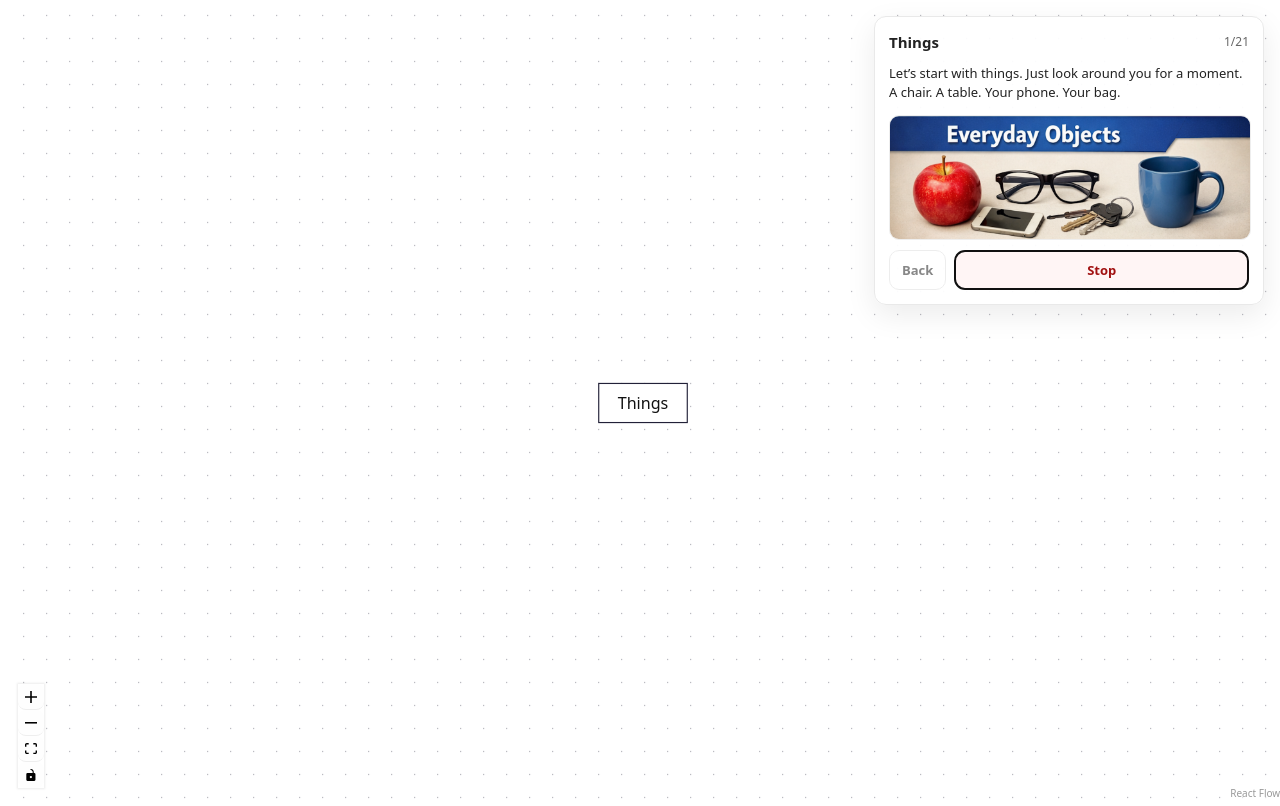
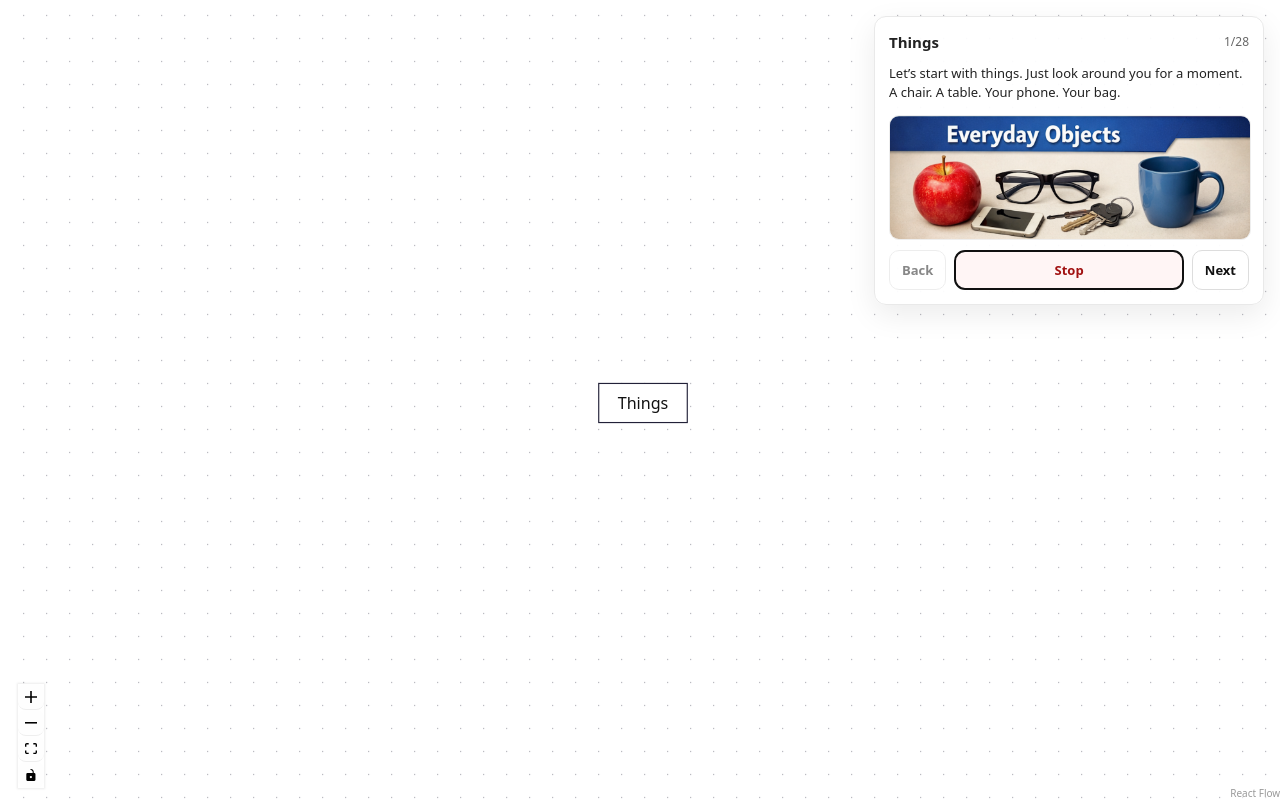
Before and after one commit to Sohaib-Sana/concept_map_learning, a React (Vite) app: page / in a window 1280 px wide. Both pictures are taken after a click on the button "Start". Built offline with nearby package versions, Linux system fonts and the light colour scheme.

Commit message:
Enhance lesson navigation with Next button and update story steps for temperature context; improve node connections and structure

```diff
--- a/src/App.jsx
+++ b/src/App.jsx
@@ -373,6 +373,52 @@ export default function App() {
   }, [stepIndex, beatIndex]);
 
   const canGoBack = started && (stepIndex > 0 || beatIndex > 0);
+  const beatsInThisStep = storySteps[stepIndex]?.beats ?? [];
+  const isLastBeatInStep = beatIndex >= Math.max(0, beatsInThisStep.length - 1);
+  const isLastStep = stepIndex >= storySteps.length - 1;
+
+  const canGoNext = started && !(isLastStep && isLastBeatInStep);
+
+  const handleNext = useCallback(() => {
+    // stop any current speech so it doesn't overlap
+    stopVoice();
+
+    const stepObj = storySteps[stepIndex];
+    const beats = stepObj?.beats ?? [];
+    const lastBeatIdx = Math.max(0, beats.length - 1);
+
+    const isLastBeatInStep = beatIndex >= lastBeatIdx;
+    const isLastStep = stepIndex >= storySteps.length - 1;
+
+    // Next beat in same step
+    if (!isLastBeatInStep) {
+      const next = goToBeat(stepIndex, beatIndex + 1);
+
+      // if autoplay is on, keep autoplay chain going from this new position
+      if (autoplayRef.current) {
+        window.setTimeout(() => {
+          if (!autoplayRef.current) return;
+          speakBeatAndAutoadvance(next.stepIndex, next.beatIndex);
+        }, 200);
+      }
+      return;
+    }
+
+    // Next step, first beat
+    if (!isLastStep) {
+      const next = goToBeat(stepIndex + 1, 0);
+
+      if (autoplayRef.current) {
+        window.setTimeout(() => {
+          if (!autoplayRef.current) return;
+          speakBeatAndAutoadvance(next.stepIndex, next.beatIndex);
+        }, 200);
+      }
+      return;
+    }
+
+    // End of lesson: nothing to go to
+  }, [beatIndex, stepIndex, goToBeat, stopVoice, speakBeatAndAutoadvance]);
 
   return (
     <ReactFlowProvider>
@@ -396,9 +442,11 @@ export default function App() {
           beatImages={currentBeat?.images ?? []}
           isRunning={autoplayOn}
           canGoBack={canGoBack}
+          canGoNext={canGoNext} // ✅ add
           onStart={handleStart}
           onStop={handleStopLesson}
           onBack={handleBack}
+          onNext={handleNext} // ✅ add
         />
       </div>
     </ReactFlowProvider>
--- a/src/components/lessonPanel.jsx
+++ b/src/components/lessonPanel.jsx
@@ -1,5 +1,18 @@
 // src/components/lessonPanel.jsx
-export function LessonPanel({ started, title, progressText, beatText, beatImages, isRunning, canGoBack, onStart, onStop, onBack }) {
+export function LessonPanel({
+  started,
+  title,
+  progressText,
+  beatText,
+  beatImages,
+  isRunning,
+  canGoBack,
+  canGoNext, // ✅ add
+  onStart,
+  onStop,
+  onBack,
+  onNext, // ✅ add
+}) {
   return (
     <div style={panelStyle}>
       <div style={{ display: "flex", justifyContent: "space-between", alignItems: "center" }}>
@@ -52,6 +65,21 @@ export function LessonPanel({ started, title, progressText, beatText, beatImages
             Stop
           </button>
         )}
+
+        {/* ✅ Next button on the RIGHT of Start/Stop */}
+        {started && (
+          <button
+            onClick={onNext}
+            disabled={!canGoNext}
+            style={{
+              ...btnSecondary,
+              opacity: canGoNext ? 1 : 0.5,
+              cursor: canGoNext ? "pointer" : "not-allowed",
+            }}
+          >
+            Next
+          </button>
+        )}
       </div>
     </div>
   );
@@ -69,7 +97,6 @@ const panelStyle = {
   boxShadow: "0 10px 30px rgba(0,0,0,0.08)",
   textAlign: "left",
 };
-
 const btnPrimary = {
   padding: "10px 12px",
   borderRadius: 10,
@@ -80,7 +107,6 @@ const btnPrimary = {
   fontWeight: 700,
   cursor: "pointer",
 };
-
 const btnSecondary = {
   padding: "10px 12px",
   borderRadius: 10,
@@ -91,7 +117,6 @@ const btnSecondary = {
   fontWeight: 700,
   cursor: "pointer",
 };
-
 const btnDanger = {
   padding: "10px 12px",
   borderRadius: 10,
--- a/src/components/nodeBank.jsx
+++ b/src/components/nodeBank.jsx
@@ -137,10 +137,13 @@ export const initialNodes = [
   {
     id: "n13",
     data: {
-      label: "Pressure",
-      handles: [{ id: "h1", type: "source", position: Position.Bottom }],
+      label: "Temperature",
+      handles: [
+        { id: "h1", type: "source", position: Position.Bottom },
+        { id: "h2", type: "source", position: Position.Left },
+      ],
     },
-    position: { x: 615, y: 480 },
+    position: { x: 830, y: 380 },
     type: "customNode",
   },
   {
@@ -221,5 +224,6 @@ export const initialEdges = [
   { id: "n11-n10", source: "n11", target: "n10", sourceHandle: "h4", targetHandle: "h3", markerEnd: { type: "arrowclosed" } },
   { id: "n12-n11", source: "n12", target: "n11", targetHandle: "h5", markerEnd: { type: "arrowclosed" } },
 
-  { id: "n13-n12", source: "n13", target: "n12", label: "influences", markerEnd: { type: "arrowclosed" } },
+  { id: "n13-n6", source: "n13", target: "n6", label: "affects", sourceHandle: "h2", targetHandle: "h2", markerEnd: { type: "arrowclosed" } },
+  { id: "n13-n9", source: "n13", target: "n9", label: "affects volume of all three states", markerEnd: { type: "arrowclosed" }, type: "step" },
 ];
--- a/src/story/storySteps.js
+++ b/src/story/storySteps.js
@@ -205,8 +205,8 @@ export const storySteps = [
             "j3-n9",
             "n9-n10",
             "n9-n11",
-            "n10-n11",
-            "n11-n10",
+            // "n10-n11",
+            // "n11-n10",
           ],
         },
         focus: "n11",
@@ -233,24 +233,48 @@ export const storySteps = [
             "n9-n10",
             "n9-n11",
             "n9-n12",
-            "n10-n11",
-            "n11-n12",
-            "n11-n10",
-            "n12-n11",
+            // "n10-n11",
+            // "n11-n12",
+            // "n11-n10",
+            // "n12-n11",
           ],
         },
         focus: "n12",
         images: ["/images/gas-particles-spread.png"],
+      },
+      {
+        narration: "So what controls how much particles move?",
+        reveal: {
+          nodes: ["n1", "n2", "n3", "n4", "j2", "n7", "n8", "j1", "n5", "n6", "j3", "n9", "n10", "n11", "n12"],
+          edges: [
+            "n1-n2",
+            "n2-n3",
+            "n3-n4",
+            "n4-j2",
+            "j2-n7",
+            "j2-n8",
+            "n4-j1",
+            "j1-n5",
+            "j1-n6",
+            "n5-j3",
+            "n6-j3",
+            "j3-n9",
+            "n9-n10",
+            "n9-n11",
+            "n9-n12",
+          ],
+          focus: ["n1", "n2", "n3", "n4", "j2", "n7", "n8", "j1", "n5", "n6", "j3", "n9", "n10", "n11", "n12", "n13"],
+        },
       },
     ],
   },
 
   {
     id: "step-4",
-    title: "Pressure",
+    title: "Temperature's impact",
     beats: [
       {
-        narration: "Testing Pressure node",
+        narration: "One key factor is temperature.\nTemperature is really a measure of how much energy particles have.",
         reveal: {
           nodes: ["n1", "n2", "n3", "n4", "j2", "n7", "n8", "j1", "n5", "n6", "j3", "n9", "n10", "n11", "n12", "n13"],
           edges: [
@@ -269,15 +293,176 @@ export const storySteps = [
             "n9-n10",
             "n9-n11",
             "n9-n12",
+          ],
+        },
+        focus: "n13",
+      },
+      {
+        narration:
+          "When temperature increases, particles gain energy and move faster. \n When temperature decreases,particles lose energy and move more slowly. \n Small temperature changes don’t change the state - they just change how much particles move. \nThis causes expansion when something is heated and contraction when it’s cooled — in solids, liquids, and gases.",
+        reveal: {
+          nodes: ["n1", "n2", "n3", "n4", "j2", "n7", "n8", "j1", "n5", "n6", "j3", "n9", "n10", "n11", "n12", "n13"],
+          edges: [
+            "n1-n2",
+            "n2-n3",
+            "n3-n4",
+            "n4-j2",
+            "j2-n7",
+            "j2-n8",
+            "n4-j1",
+            "j1-n5",
+            "j1-n6",
+            "n5-j3",
+            "n6-j3",
+            "j3-n9",
+            "n9-n10",
+            "n9-n11",
+            "n9-n12",
+            "n13-n6",
+          ],
+        },
+        focus: ["n6", "n13"],
+      },
+      {
+        narration: "But larger temperature changes can change the balance.",
+        reveal: {
+          nodes: ["n1", "n2", "n3", "n4", "j2", "n7", "n8", "j1", "n5", "n6", "j3", "n9", "n10", "n11", "n12", "n13"],
+          edges: [
+            "n1-n2",
+            "n2-n3",
+            "n3-n4",
+            "n4-j2",
+            "j2-n7",
+            "j2-n8",
+            "n4-j1",
+            "j1-n5",
+            "j1-n6",
+            "n5-j3",
+            "n6-j3",
+            "j3-n9",
+            "n9-n10",
+            "n9-n11",
+            "n9-n12",
+            "n13-n6",
+            "n13-n9",
+          ],
+        },
+        focus: ["n9", "n13"],
+      },
+      {
+        narration:
+          "As temperature increases, movement increases.\nEventually, movement becomes strong enough to overcome attraction.\nWhen that happens, a solid melts into a liquid.\nThe temperature where this happens is called the melting point.",
+        reveal: {
+          nodes: ["n1", "n2", "n3", "n4", "j2", "n7", "n8", "j1", "n5", "n6", "j3", "n9", "n10", "n11", "n12", "n13"],
+          edges: [
+            "n1-n2",
+            "n2-n3",
+            "n3-n4",
+            "n4-j2",
+            "j2-n7",
+            "j2-n8",
+            "n4-j1",
+            "j1-n5",
+            "j1-n6",
+            "n5-j3",
+            "n6-j3",
+            "j3-n9",
+            "n9-n10",
+            "n9-n11",
+            "n9-n12",
+            "n13-n6",
+            "n13-n9",
+            "n10-n11",
+          ],
+        },
+        focus: ["n9", "n10", "n11"],
+      },
+      {
+        narration: "If temperature keeps increasing, movement becomes much greater than attraction.\n The substance becomes a gas.",
+        reveal: {
+          nodes: ["n1", "n2", "n3", "n4", "j2", "n7", "n8", "j1", "n5", "n6", "j3", "n9", "n10", "n11", "n12", "n13"],
+          edges: [
+            "n1-n2",
+            "n2-n3",
+            "n3-n4",
+            "n4-j2",
+            "j2-n7",
+            "j2-n8",
+            "n4-j1",
+            "j1-n5",
+            "j1-n6",
+            "n5-j3",
+            "n6-j3",
+            "j3-n9",
+            "n9-n10",
+            "n9-n11",
+            "n9-n12",
+            "n13-n6",
+            "n13-n9",
             "n10-n11",
             "n11-n12",
-            "n11-n10",
-            "n12-n11",
-            "n13-n12",
           ],
         },
-        focus: ["n12", "n13"],
-        images: ["/images/pressure-gas-in-container.png"],
+        focus: ["n9", "n11", "n12"],
+      },
+      {
+        narration: "If temperature decreases, movement reduces and attraction becomes stronger again.",
+        reveal: {
+          nodes: ["n1", "n2", "n3", "n4", "j2", "n7", "n8", "j1", "n5", "n6", "j3", "n9", "n10", "n11", "n12", "n13"],
+          edges: [
+            "n1-n2",
+            "n2-n3",
+            "n3-n4",
+            "n4-j2",
+            "j2-n7",
+            "j2-n8",
+            "n4-j1",
+            "j1-n5",
+            "j1-n6",
+            "n5-j3",
+            "n6-j3",
+            "j3-n9",
+            "n9-n10",
+            "n9-n11",
+            "n9-n12",
+            "n13-n6",
+            "n13-n9",
+            "n10-n11",
+            "n11-n12",
+            "n12-n11",
+          ],
+        },
+        focus: ["n9", "n11", "n12"],
+      },
+      {
+        narration: "And the changes of state can happen in reverse.",
+        reveal: {
+          nodes: ["n1", "n2", "n3", "n4", "j2", "n7", "n8", "j1", "n5", "n6", "j3", "n9", "n10", "n11", "n12", "n13"],
+          edges: [
+            "n1-n2",
+            "n2-n3",
+            "n3-n4",
+            "n4-j2",
+            "j2-n7",
+            "j2-n8",
+            "n4-j1",
+            "j1-n5",
+            "j1-n6",
+            "n5-j3",
+            "n6-j3",
+            "j3-n9",
+            "n9-n10",
+            "n9-n11",
+            "n9-n12",
+            "n13-n6",
+            "n13-n9",
+            "n10-n11",
+            "n11-n12",
+            "n12-n11",
+            "n11-n10",
+          ],
+        },
+        focus: ["n9", "n10", "n11", "n12"],
       },
     ],
   },
```
